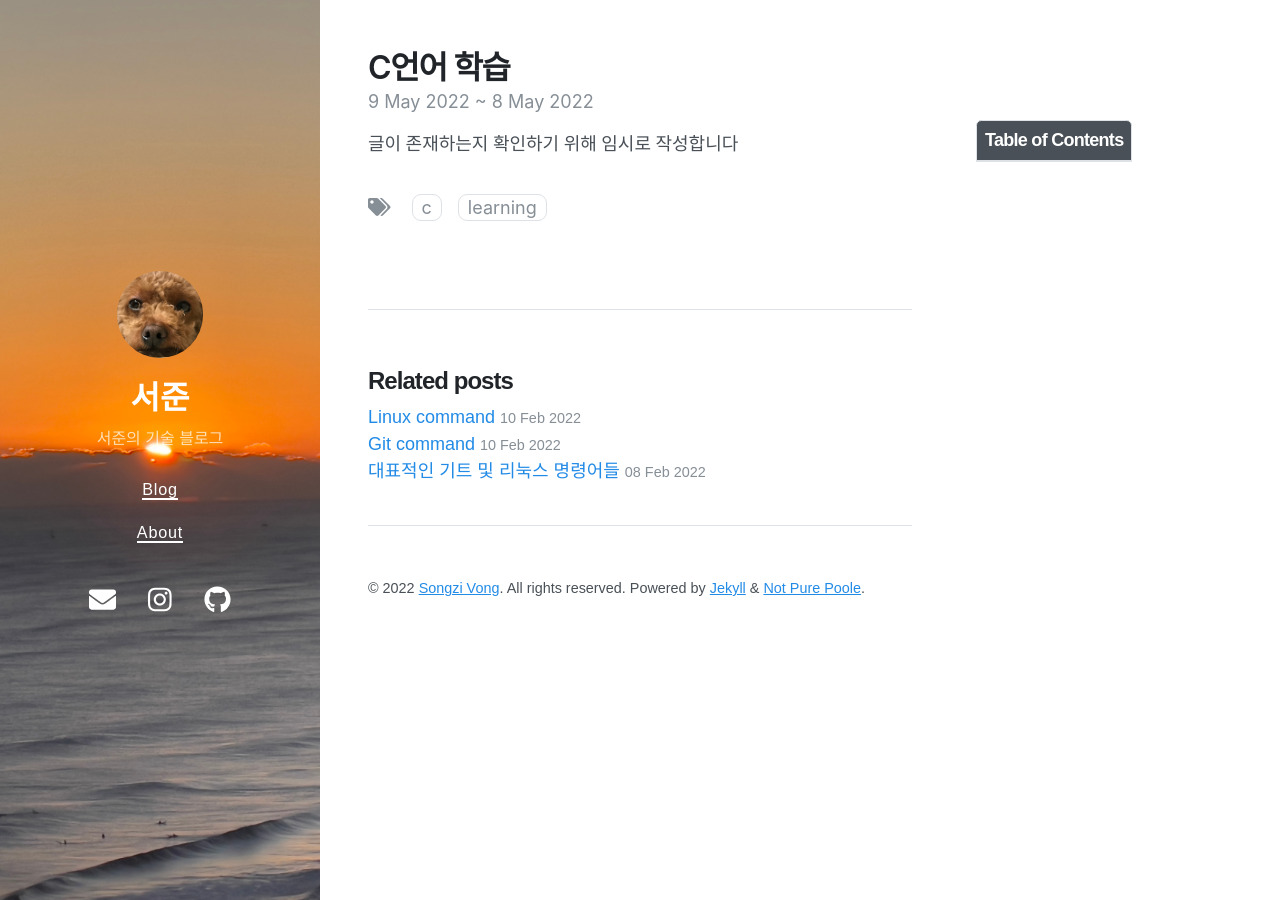
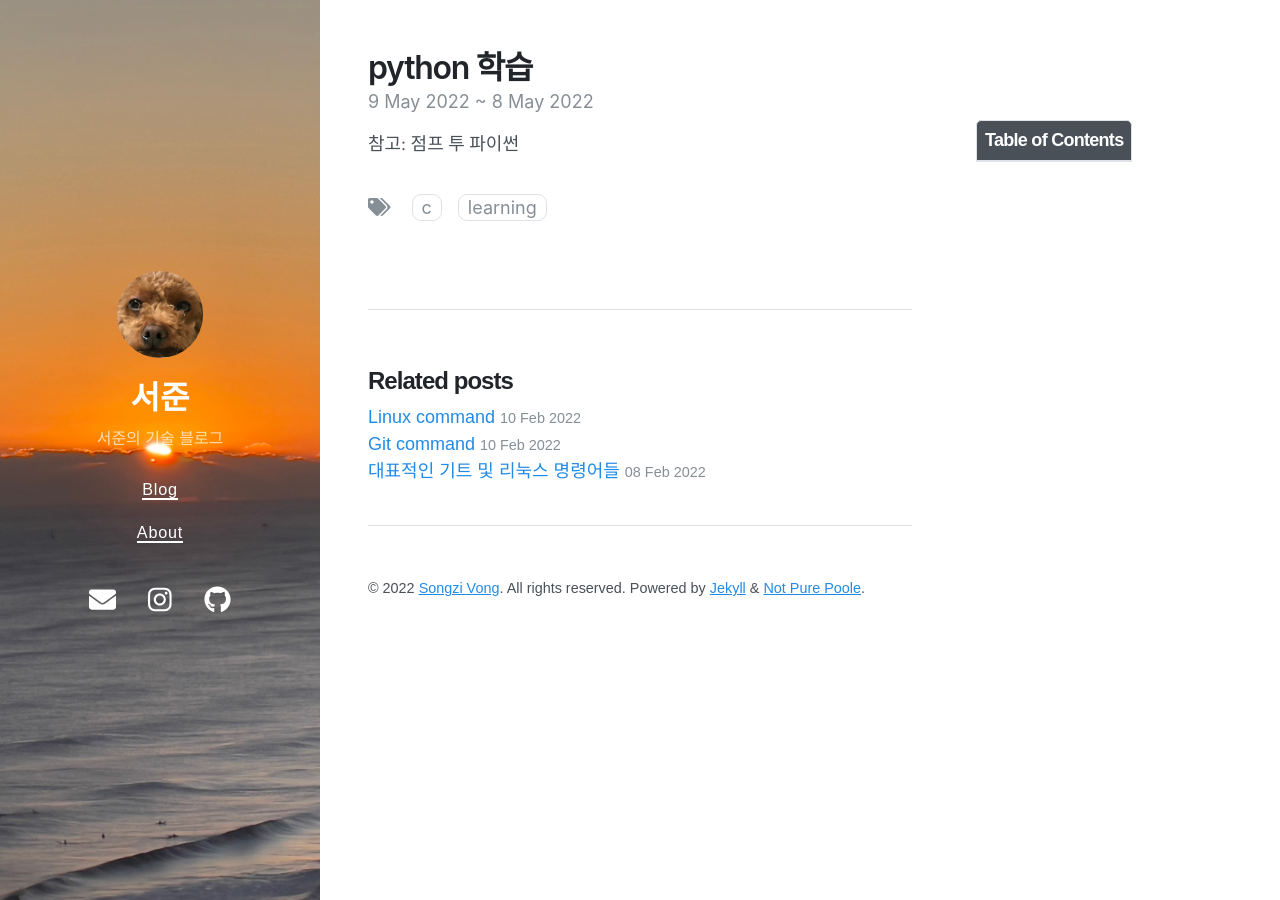
Before and after one commit to SuhJune/SuhJune.github.io, a Jekyll site: the page built from _posts/2022-05-09-learnC.md, in a window 1280 px wide. Built offline with Jekyll 4.4.1, drawn with Linux system fonts in a browser that asks for light colours; nearby versions of some CDN libraries.

Commit message:
change title

```diff
--- a/_posts/2022-05-09-learnC.md
+++ b/_posts/2022-05-09-learnC.md
@@ -1,10 +1,10 @@
 ---
 layout: post
-title: C언어 학습
+title: python 학습
 date: 2022-05-09 23:18 +0800
 last_modified_at: 2022-05-09 01:08:25 +0800
 tags: [C,learning]
 toc:  true
 ---
 
-글이 존재하는지 확인하기 위해 임시로 작성합니다
+참고: 점프 투 파이썬
```
